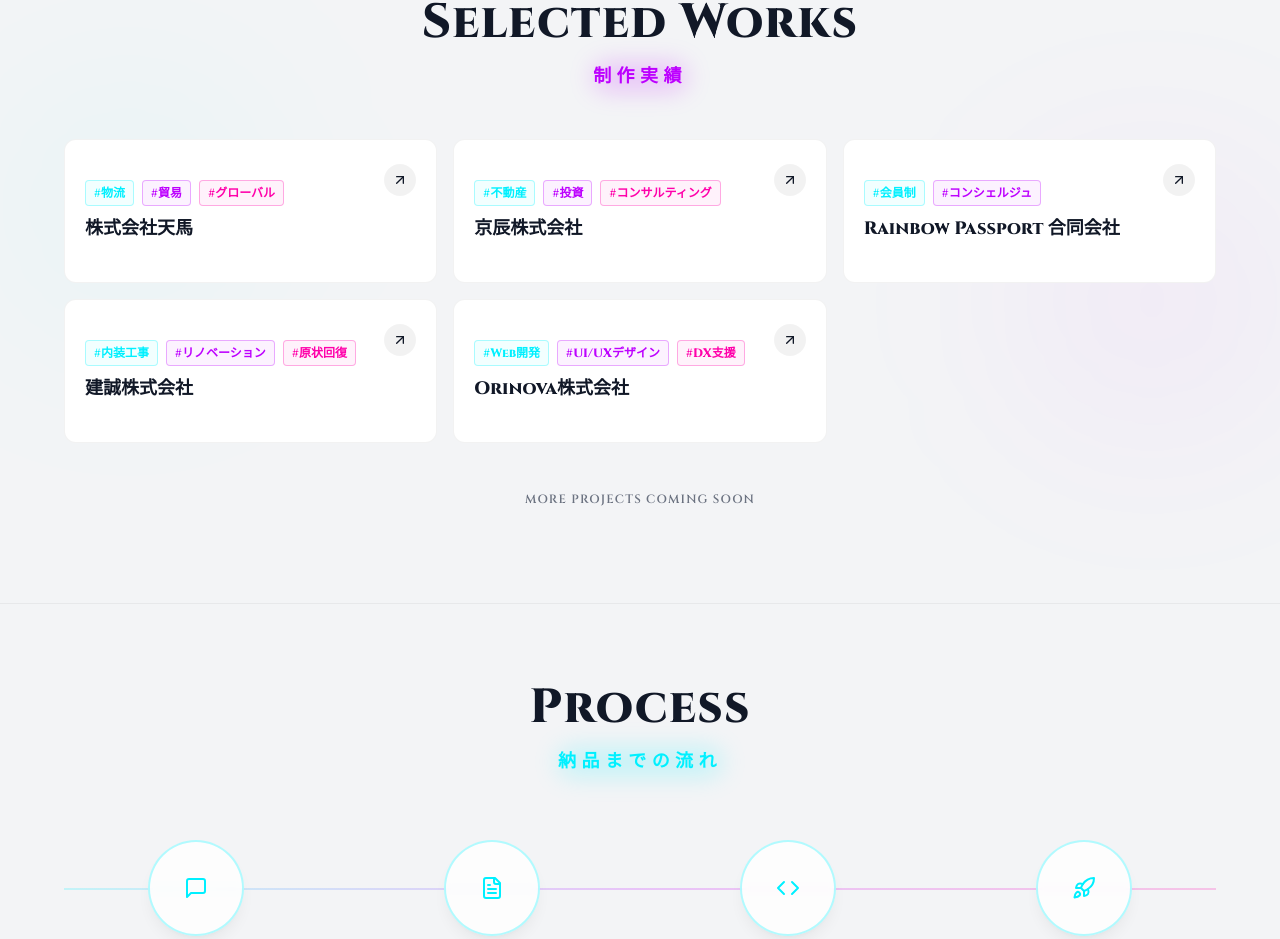
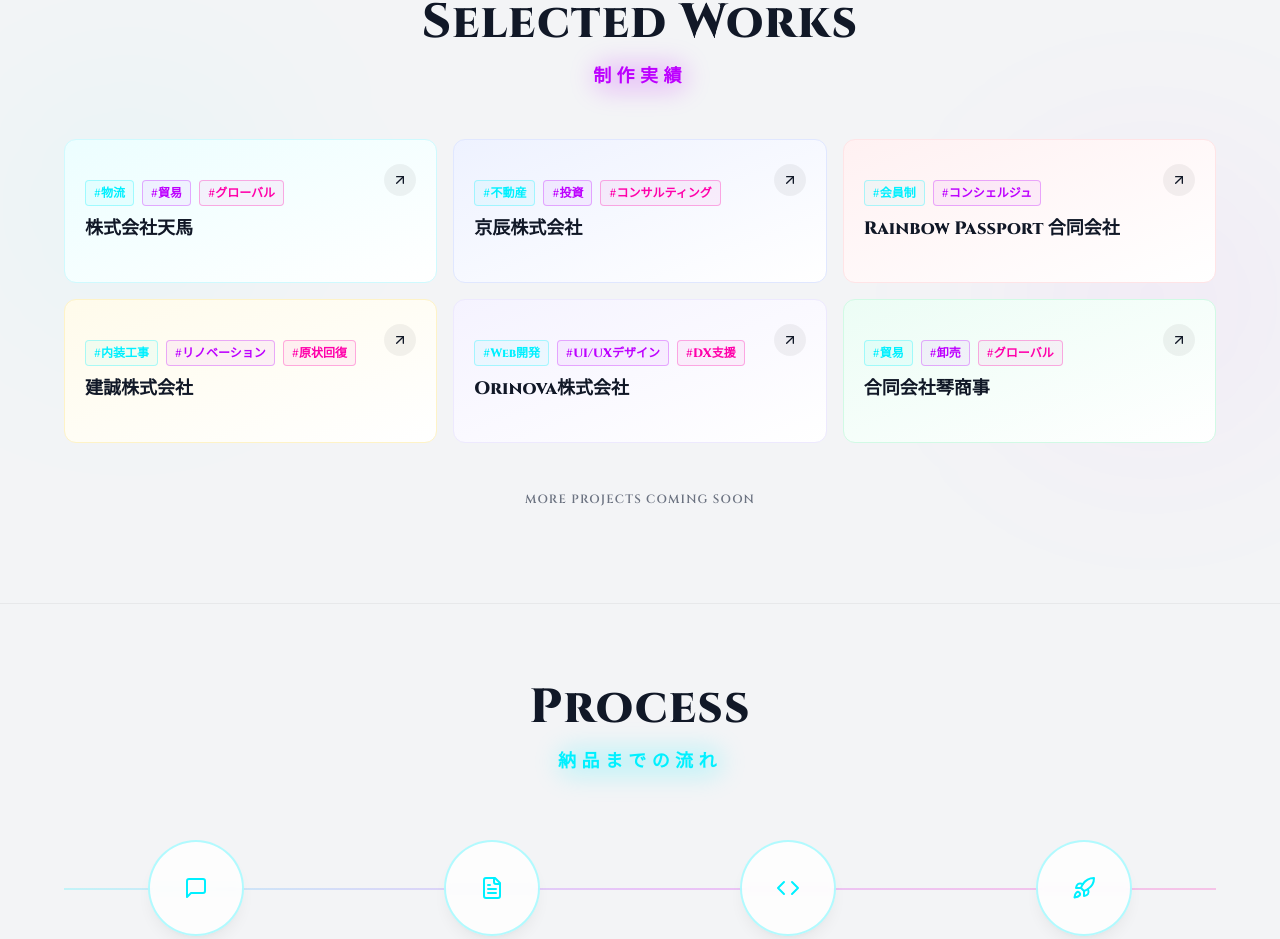
Before and after one commit to onisakisrlg/Onisaki-, a React (Vite) app: page /#/ in a window 1280 px wide. Shown: the part 3147-4086 px from the top of the page. Built offline with nearby package versions, Linux system fonts and the light colour scheme.

Commit message:
feat(Works): Add theme support for work cards
Introduce a `theme` property to the `WorkItem` interface and corresponding styles. This allows for distinct visual theming of individual work items, enhancing the aesthetic appeal and differentiation of showcased projects.

```diff
--- a/components/Works.tsx
+++ b/components/Works.tsx
@@ -9,7 +9,47 @@
   category: string;
   link: string;
   keywords: string[];
+  theme: 'blue' | 'indigo' | 'rose' | 'amber' | 'violet' | 'emerald';
 }
+
+const THEME_STYLES = {
+  blue: {
+    card: 'bg-gradient-to-br from-cyan-50 to-white dark:from-cyan-900/20 dark:to-slate-900/50 border-cyan-100 dark:border-cyan-500/20',
+    hover: 'hover:border-cyan-400/50 hover:shadow-[0_0_20px_rgba(34,211,238,0.15)]',
+    icon: 'group-hover:bg-cyan-400 group-hover:text-black',
+    titleHover: 'group-hover:text-cyan-600 dark:group-hover:text-cyan-400'
+  },
+  indigo: {
+    card: 'bg-gradient-to-br from-indigo-50 to-white dark:from-indigo-900/20 dark:to-slate-900/50 border-indigo-100 dark:border-indigo-500/20',
+    hover: 'hover:border-indigo-400/50 hover:shadow-[0_0_20px_rgba(129,140,248,0.15)]',
+    icon: 'group-hover:bg-indigo-400 group-hover:text-white',
+    titleHover: 'group-hover:text-indigo-600 dark:group-hover:text-indigo-400'
+  },
+  rose: {
+    card: 'bg-gradient-to-br from-rose-50 to-white dark:from-rose-900/20 dark:to-slate-900/50 border-rose-100 dark:border-rose-500/20',
+    hover: 'hover:border-rose-400/50 hover:shadow-[0_0_20px_rgba(251,113,133,0.15)]',
+    icon: 'group-hover:bg-rose-400 group-hover:text-white',
+    titleHover: 'group-hover:text-rose-600 dark:group-hover:text-rose-400'
+  },
+  amber: {
+    card: 'bg-gradient-to-br from-amber-50 to-white dark:from-amber-900/20 dark:to-slate-900/50 border-amber-100 dark:border-amber-500/20',
+    hover: 'hover:border-amber-400/50 hover:shadow-[0_0_20px_rgba(251,191,36,0.15)]',
+    icon: 'group-hover:bg-amber-400 group-hover:text-black',
+    titleHover: 'group-hover:text-amber-600 dark:group-hover:text-amber-400'
+  },
+  violet: {
+    card: 'bg-gradient-to-br from-violet-50 to-white dark:from-violet-900/20 dark:to-slate-900/50 border-violet-100 dark:border-violet-500/20',
+    hover: 'hover:border-violet-400/50 hover:shadow-[0_0_20px_rgba(167,139,250,0.15)]',
+    icon: 'group-hover:bg-violet-400 group-hover:text-white',
+    titleHover: 'group-hover:text-violet-600 dark:group-hover:text-violet-400'
+  },
+  emerald: {
+    card: 'bg-gradient-to-br from-emerald-50 to-white dark:from-emerald-900/20 dark:to-slate-900/50 border-emerald-100 dark:border-emerald-500/20',
+    hover: 'hover:border-emerald-400/50 hover:shadow-[0_0_20px_rgba(52,211,153,0.15)]',
+    icon: 'group-hover:bg-emerald-400 group-hover:text-black',
+    titleHover: 'group-hover:text-emerald-600 dark:group-hover:text-emerald-400'
+  }
+};
 
 const PROJECTS: Project[] = [
   {
@@ -17,35 +57,48 @@
     title: '株式会社天馬',
     category: 'Corporate Website',
     link: 'https://tianma.vercel.app/',
-    keywords: ['物流', '貿易', 'グローバル']
+    keywords: ['物流', '貿易', 'グローバル'],
+    theme: 'blue'
   },
   {
     id: '2',
     title: '京辰株式会社',
     category: 'Corporate Website',
     link: 'https://kyoshin.vercel.app/',
-    keywords: ['不動産', '投資', 'コンサルティング']
+    keywords: ['不動産', '投資', 'コンサルティング'],
+    theme: 'indigo'
   },
   {
     id: '3',
     title: 'Rainbow Passport 合同会社',
     category: 'Service Website',
     link: 'https://rpginza.com/',
-    keywords: ['会員制', 'コンシェルジュ']
+    keywords: ['会員制', 'コンシェルジュ'],
+    theme: 'rose'
   },
   {
     id: '4',
     title: '建誠株式会社',
     category: 'Corporate Website',
     link: 'https://kensei-jp.vercel.app/',
-    keywords: ['内装工事', 'リノベーション', '原状回復']
+    keywords: ['内装工事', 'リノベーション', '原状回復'],
+    theme: 'amber'
   },
   {
     id: '5',
     title: 'Orinova株式会社',
     category: 'Corporate Website',
     link: 'https://orinova.jp/',
-    keywords: ['Web開発', 'UI/UXデザイン', 'DX支援']
+    keywords: ['Web開発', 'UI/UXデザイン', 'DX支援'],
+    theme: 'violet'
+  },
+  {
+    id: '6',
+    title: '合同会社琴商事',
+    category: 'Corporate Website',
+    link: 'https://kinshoji.vercel.app/',
+    keywords: ['貿易', '卸売', 'グローバル'],
+    theme: 'emerald'
   }
 ];
 
@@ -82,16 +135,19 @@
 
         {/* Compact List Grid */}
         <div className="grid grid-cols-1 md:grid-cols-2 lg:grid-cols-3 gap-4 max-w-6xl mx-auto">
-          {PROJECTS.map((project, index) => (
+          {PROJECTS.map((project, index) => {
+            const theme = THEME_STYLES[project.theme];
+
+            return (
               <Reveal key={project.id} delay={index * 0.05} width="100%">
                 <a
                   href={project.link}
                   target="_blank"
                   rel="noopener noreferrer"
-                className="group relative flex items-center justify-between p-5 min-h-[9rem] bg-white dark:bg-white/5 border border-black/5 dark:border-white/10 rounded-xl overflow-hidden hover:border-oni-cyan/50 hover:shadow-[0_0_15px_rgba(0,240,255,0.1)] transition-all duration-300 w-full"
+                  className={`group relative flex items-center justify-between p-5 min-h-[9rem] rounded-xl overflow-hidden transition-all duration-300 w-full border ${theme.card} ${theme.hover}`}
                 >
                   {/* Hover Gradient Background */}
-                <div className="absolute inset-0 bg-gradient-to-r from-oni-cyan/5 to-transparent opacity-0 group-hover:opacity-100 transition-opacity duration-300"></div>
+                  <div className="absolute inset-0 bg-gradient-to-r from-white/10 to-transparent opacity-0 group-hover:opacity-100 transition-opacity duration-300"></div>
 
                   <div className="relative z-10 flex flex-col justify-center h-full min-w-0 flex-1 mr-4">
                     {/* Keywords */}
@@ -103,17 +159,18 @@
                       ))}
                     </div>
 
-                  <h3 className="text-lg font-bold font-serif text-gray-900 dark:text-white group-hover:text-oni-cyan transition-colors leading-tight">
+                    <h3 className={`text-lg font-bold font-serif text-gray-900 dark:text-white transition-colors leading-tight ${theme.titleHover}`}>
                       {project.title}
                     </h3>
                   </div>
 
-                <div className="relative z-10 w-8 h-8 flex-shrink-0 flex items-center justify-center rounded-full bg-black/5 dark:bg-white/10 group-hover:bg-oni-cyan group-hover:text-black transition-all duration-300 transform group-hover:rotate-45 self-start mt-1">
+                  <div className={`relative z-10 w-8 h-8 flex-shrink-0 flex items-center justify-center rounded-full bg-black/5 dark:bg-white/10 transition-all duration-300 transform group-hover:rotate-45 self-start mt-1 ${theme.icon}`}>
                     <ArrowUpRight size={16} />
                   </div>
                 </a>
               </Reveal>
-          ))}
+            );
+          })}
         </div>
 
         {/* Placeholder for future expansion */}
```
Lines whose indentation alone changed are shown as unchanged.
